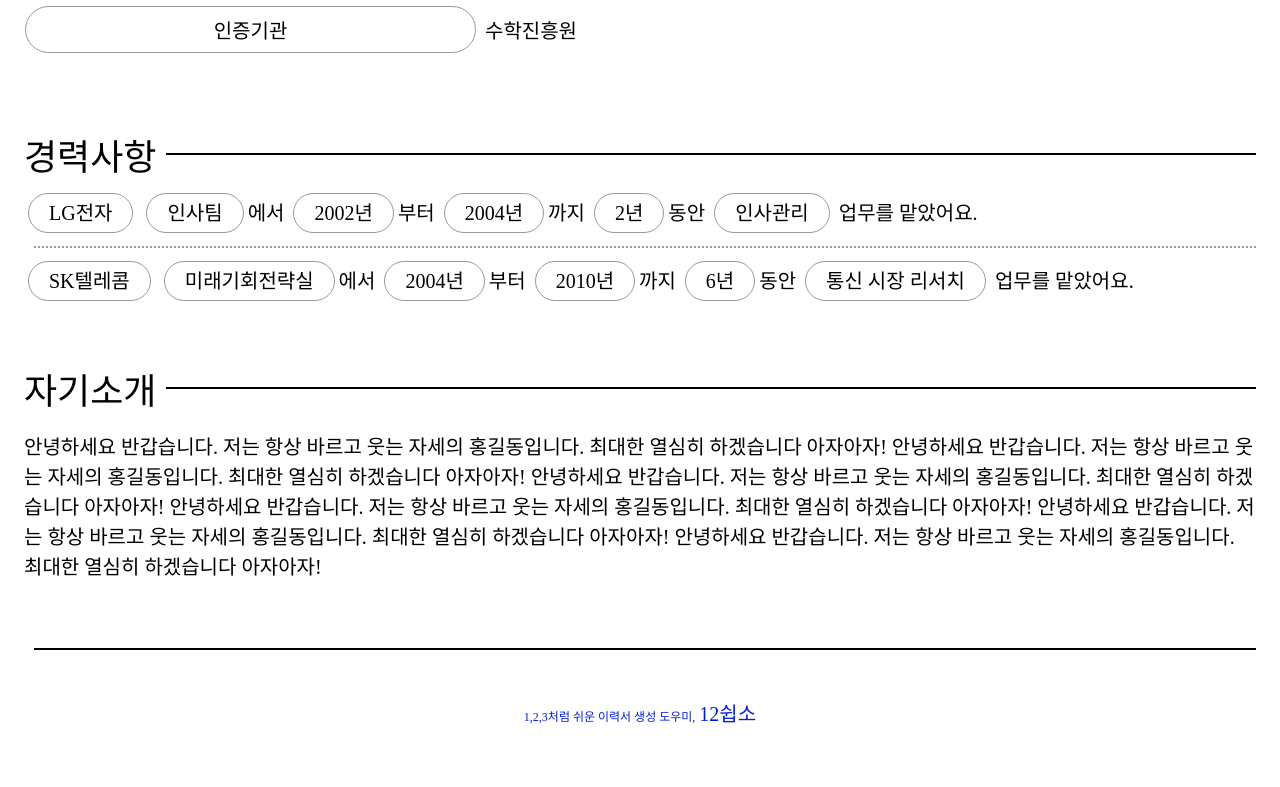
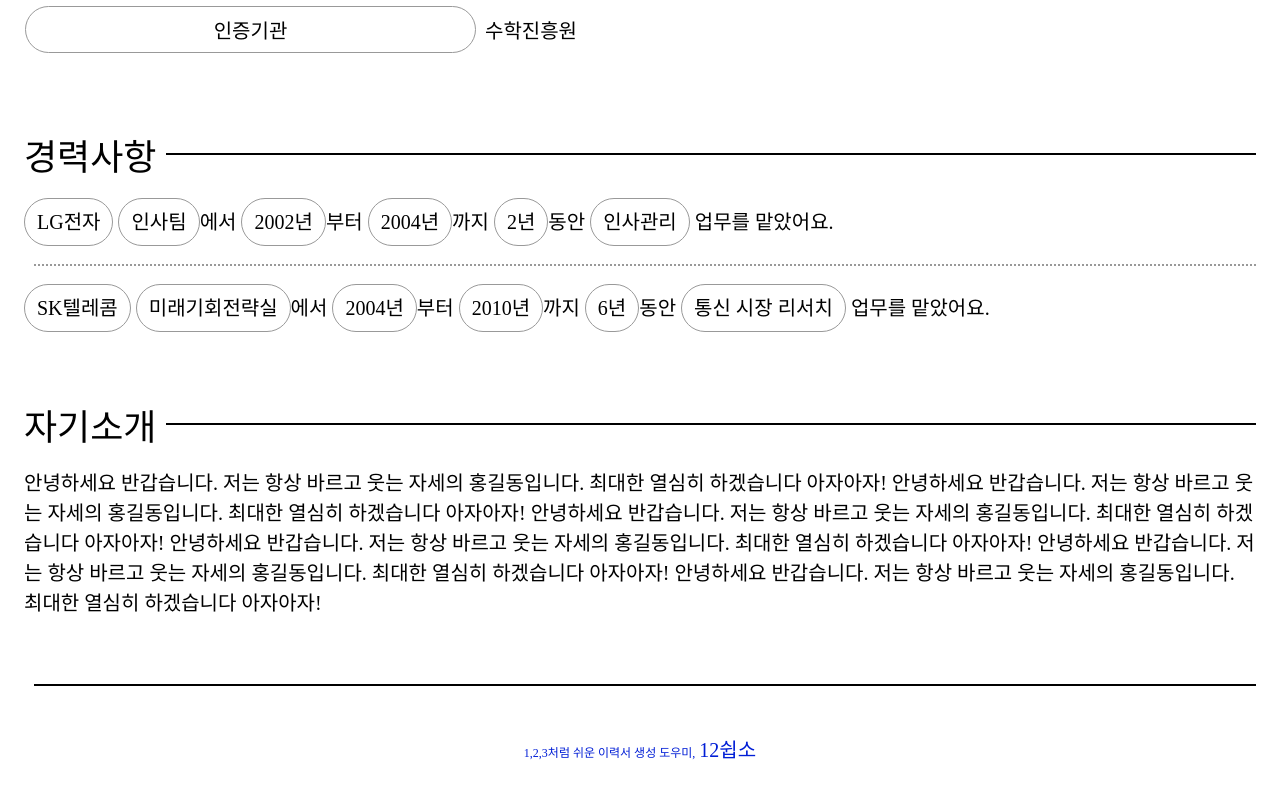
Before and after one commit to 1210so/resumeMobileHTML, a plain HTML site: page 12html.html in a window 1280 px wide. Shown: the part 1862-2649 px from the top of the page. Before the commit the page ends 2613 px from the top, so only its background shows below. Drawn offline with Linux system fonts and the light colour scheme; a web font is replaced by a local one.

Commit message:
Update 12style.css

```diff
--- a/12style.css
+++ b/12style.css
@@ -188,7 +188,7 @@
         }
 */
 
-/* 12style */
+/* 12style.css */
 
 @font-face {
     font-family: 'TTHakgyoansimKkwabaegiR';
@@ -364,14 +364,9 @@ tr.infoCenter {
 .roundBoxinText {
     border-radius : 30px;
     border : 1.5px solid #999999;
-    padding-top : 8px;
-    padding-bottom : 8px;
-    padding-left : 20px;
-    padding-right : 20px;
-    margin-left : 4px;
-    margin-right : 4px;
+    padding: 8px 12px;
+    display: inline-block;
+    font-family: 'OAGothic-ExtraBold';
+    white-space: normal;
     text-align: left;
-    display : inline;
-    font-family : 'OAGothic-ExtraBold';
-    white-space: normal;
 }
```
